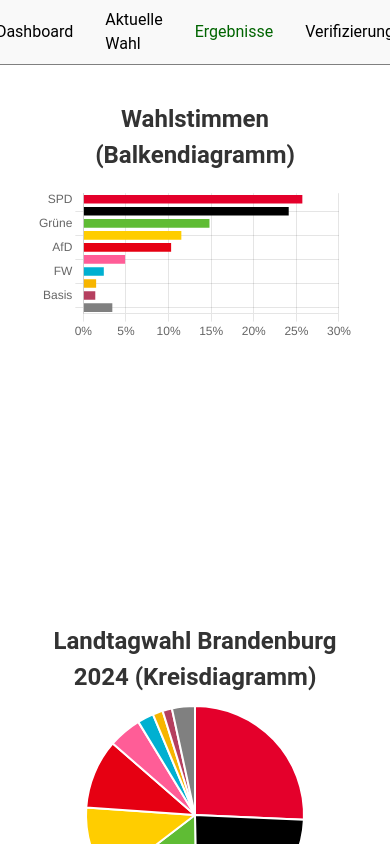
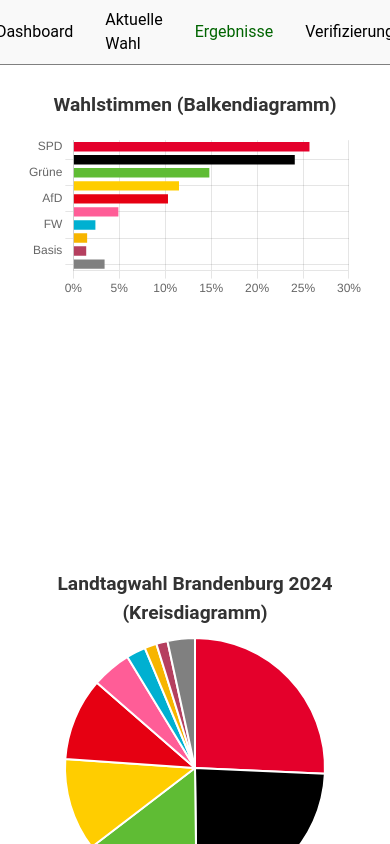
Before and after one commit to nilsgnh/PBO-Wahlplattform, a Vue app in the folder wahlapp/: page /ergebnisse in a window 390 px wide. Shown: the top 844 px of the page. Built offline with nearby package versions, Linux system fonts and the light colour scheme.

Commit message:
Howereffekt ffür Charts

```diff
--- a/wahlapp/src/views/ErgebnisseView.vue
+++ b/wahlapp/src/views/ErgebnisseView.vue
@@ -18,12 +18,11 @@
       <BarChart :chartType="'gewinneUndVerluste'" />
     </section>
 
-        <!-- Wochentagsfortschritt Liniendiagramm -->
-        <section class="chart-section">
+    <!-- Wochentagsfortschritt Liniendiagramm -->
+    <section class="chart-section">
       <h2>Wochentagsfortschritt (Liniendiagramm)</h2>
       <LineChart />
     </section>
-
   </div>
 </template>
 
@@ -31,8 +30,6 @@
 import BarChart from '../components/BarChart.vue';
 import PieChart from '../components/PieChart.vue';
 import LineChart from '@/components/LineChart.vue';
-
-
 </script>
 
 <style scoped>
@@ -50,8 +47,14 @@ import LineChart from '@/components/LineChart.vue';
   width: 100%;
   max-width: 900px; /* Maximalbreite für Diagramme */
   text-align: center; /* Zentriert die Überschrift */
+  transition: transform 0.3s ease; /* Sanfter Übergang für den Hover-Effekt */
 }
 
+.chart-section:hover {
+  transform: scale(1.12); /* Leichtes Vergrößern bei Hover */
+}
+
+/* Canvas Styling */
 .chart-container canvas {
   width: 100%;
   max-width: 800px; /* Maximalbreite für das Canvas */
@@ -66,4 +69,14 @@ import LineChart from '@/components/LineChart.vue';
   margin-bottom: 10px; /* Abstand zwischen Überschrift und Diagramm */
   color: #333; /* Dunklere Farbe für bessere Lesbarkeit */
 }
+
+/* Media Query für mobile Ansicht */
+@media (max-width: 600px) {
+  .chart-container {
+    padding: 10px; /* Weniger Innenabstand auf kleinen Geräten */
+  }
+  .chart-section h2 {
+    font-size: 1.2em; /* Kleinere Schrift auf mobilen Geräten */
+  }
+}
 </style>
```
